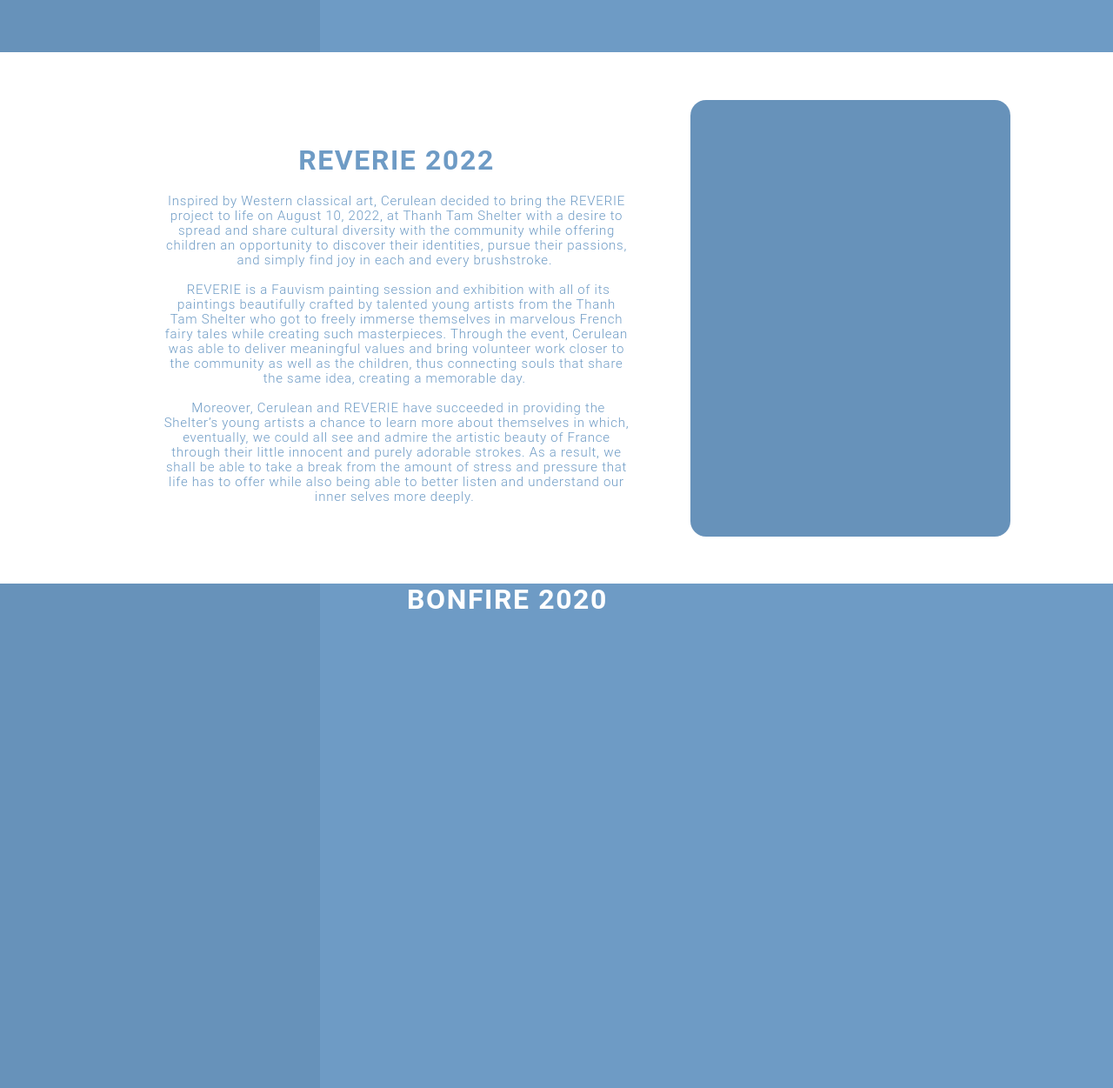
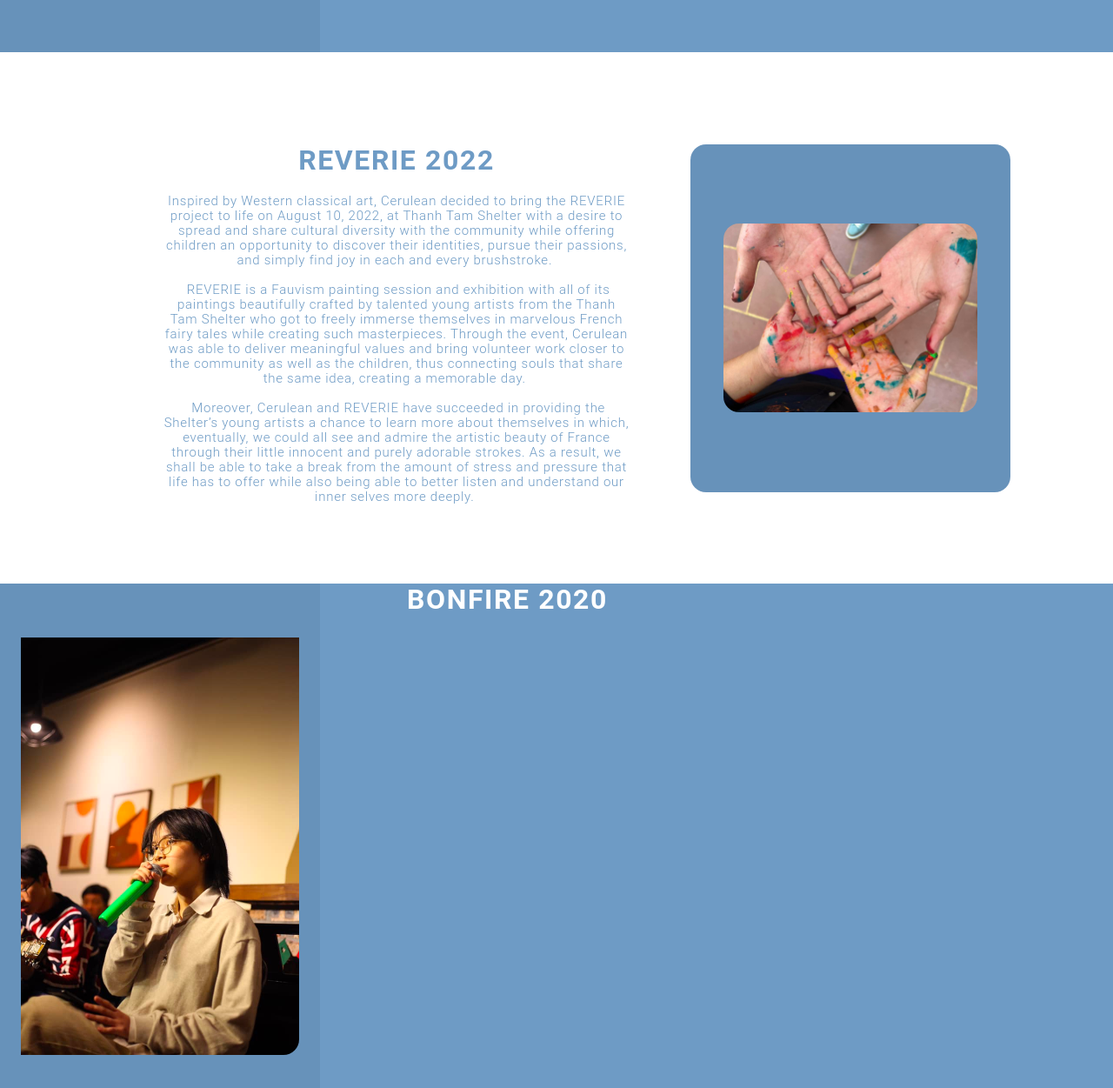
Before and after one commit to patfire12345/cerulean, a Next.js app: page /projects in a window 1280 px wide. Shown: the part 751-2002 px from the top of the page at 87% size. Built offline with nearby package versions, Linux system fonts and the light colour scheme.

Commit message:
<update> Added Reverie and Bonfire pictures into the Projects page

```diff
--- a/components/data.js
+++ b/components/data.js
@@ -42,9 +42,11 @@ export const data = {
     reverie: {
       title: "REVERIE 2022",
       text: "Inspired by Western classical art, Cerulean decided to bring the REVERIE project to life on August 10, 2022, at Thanh Tam Shelter with a desire to spread and share cultural diversity with the community while offering children an opportunity to discover their identities, pursue their passions, and simply find joy in each and every brushstroke. \n \n REVERIE is a Fauvism painting session and exhibition with all of its paintings beautifully crafted by talented young artists from the Thanh Tam Shelter who got to freely immerse themselves in marvelous French fairy tales while creating such masterpieces. Through the event, Cerulean was able to deliver meaningful values and bring volunteer work closer to the community as well as the children, thus connecting souls that share the same idea, creating a memorable day. \n \n Moreover, Cerulean and REVERIE have succeeded in providing the Shelter’s young artists a chance to learn more about themselves in which, eventually, we could all see and admire the artistic beauty of France through their little innocent and purely adorable strokes. As a result, we shall be able to take a break from the amount of stress and pressure that life has to offer while also being able to better listen and understand our inner selves more deeply. ",
+      image: "/reverie_img.png",
     },
     bonfire: {
       title: "BONFIRE 2020",
+      image: "/bonfire_img.png",
     },
   },
   join: {
--- a/pages/projects.js
+++ b/pages/projects.js
@@ -1,6 +1,7 @@
 import Head from "next/head";
 import ProjectsCSS from "../styles/Projects.module.css";
 import { data } from "../components/data";
+import Image from "next/image";
 
 const Projects = () => {
   return (
@@ -32,10 +33,30 @@ const Projects = () => {
               {data.projects.reverie.text}
             </div>
           </div>
-          <div className={ProjectsCSS.reverieportrait}></div>
+          <div className={ProjectsCSS.reverieportrait}>
+            <Image
+              src={data.projects.reverie.image}
+              width={292.5}
+              height={217.75}
+              quality={100}
+              style={{
+                borderRadius: "18px",
+              }}
+            />
+          </div>
         </div>
         <div className={ProjectsCSS.bonfirecontainer}>
-          <div className={ProjectsCSS.bonfireportrait}></div>
+          <div className={ProjectsCSS.bonfireportrait}>
+            <Image
+              src={data.projects.bonfire.image}
+              width={320}
+              height={480}
+              quality={100}
+              style={{
+                borderRadius: "0 0 18px 0",
+              }}
+            />
+          </div>
           <div className={ProjectsCSS.subtitle}>
             {data.projects.bonfire.title}
           </div>
--- a/styles/Projects.module.css
+++ b/styles/Projects.module.css
@@ -70,10 +70,14 @@
 }
 
 .reverieportrait {
+    display: flex;
+    align-items: center;
+    justify-content: center;
+
     background-color: #6792BA;
     border-radius: 18px;
     width: 368px;
-    height: 502px;
+    height: 400px;
 }
 
 .bonfirecontainer {
@@ -86,6 +90,10 @@
 }
 
 .bonfireportrait {
+    display: flex;
+    align-items: center;
+    justify-content: center;
+
     background-color: #6792BA;
     border-radius: 0 0 18px 0;
     width: 368px;
```
